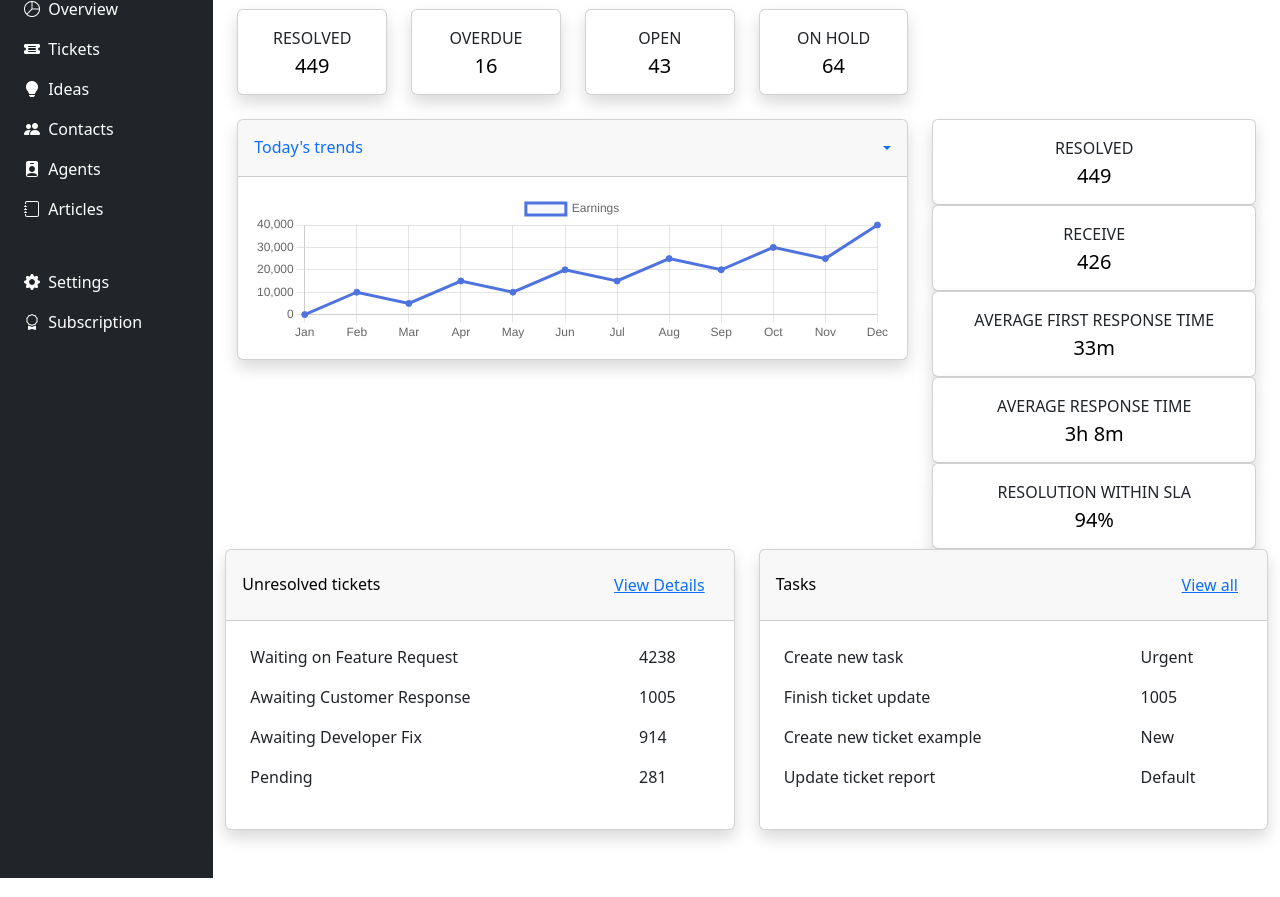
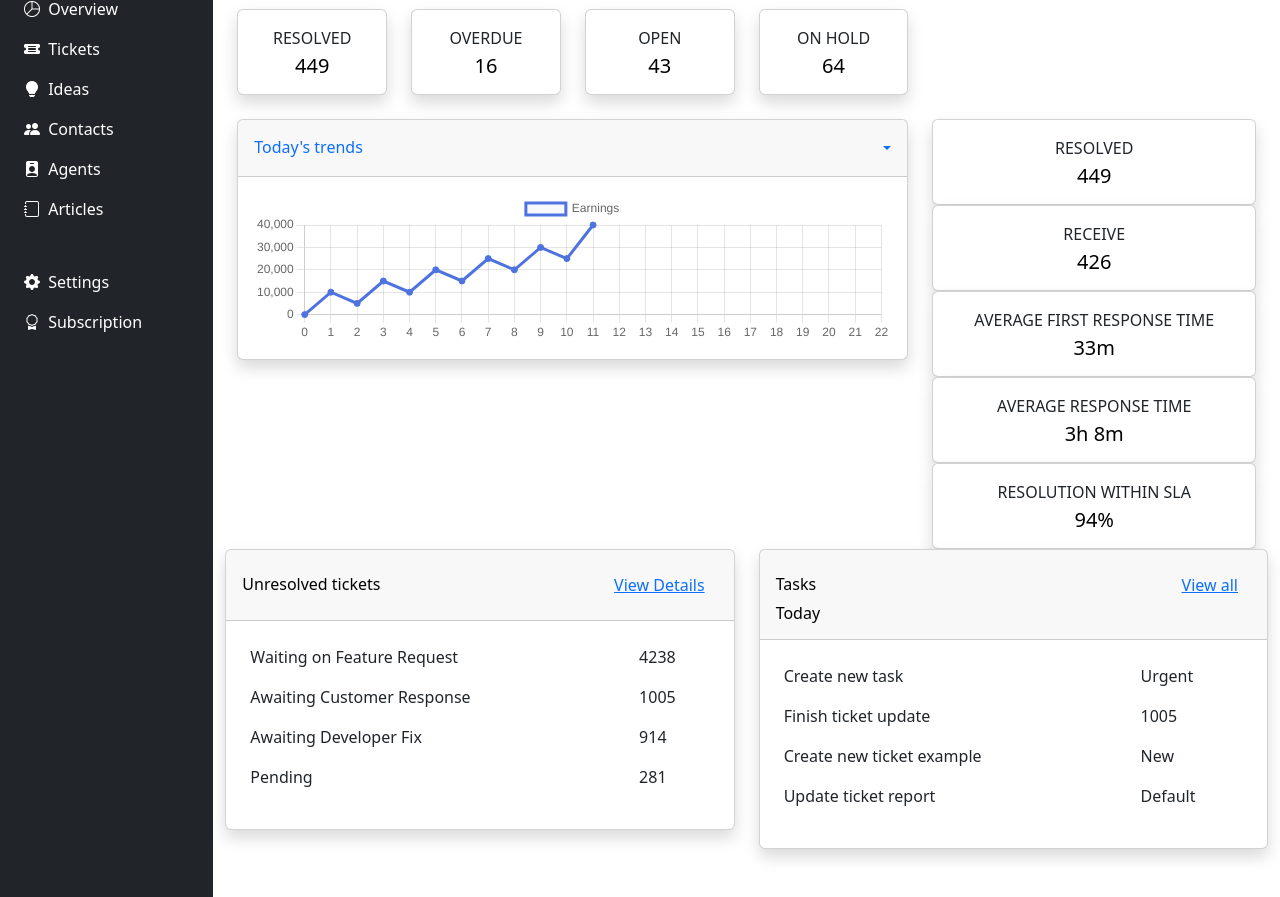
Before and after one commit to RingoGG/bootstrapAssignment, a website: page public/index.html in a window 1280 px wide. Shown: the part 65-962 px from the top of the page. Drawn offline with nearby package versions, Linux system fonts and the light colour scheme; files that its build step writes are made by us from their sources.

Commit message:
D1116T0148

```diff
--- a/public/assets/js/chart-script.js
+++ b/public/assets/js/chart-script.js
@@ -1,18 +1,29 @@
 // Chart Data
 var chartData = {
   labels: [
-    "Jan",
-    "Feb",
-    "Mar",
-    "Apr",
-    "May",
-    "Jun",
-    "Jul",
-    "Aug",
-    "Sep",
-    "Oct",
-    "Nov",
-    "Dec",
+    "0",
+    "1",
+    "2",
+    "3",
+    "4",
+    "5",
+    "6",
+    "7",
+    "8",
+    "9",
+    "10",
+    "11",
+    "12",
+    "13",
+    "14",
+    "15",
+    "16",
+    "17",
+    "18",
+    "19",
+    "20",
+    "21",
+    "22",
   ],
   datasets: [
     {
--- a/public/index.html
+++ b/public/index.html
@@ -318,6 +318,7 @@
         <h6 class="m-0 font-weight-bold text-black">Tasks</h6>
         <a href="#" class="btn btn-link text-primary">View all</a>
       </div>
+      <h6 class="m-0 font-weight-bold text-black">Today</h6>
     </div>
 
     <div class="card-body">
```
